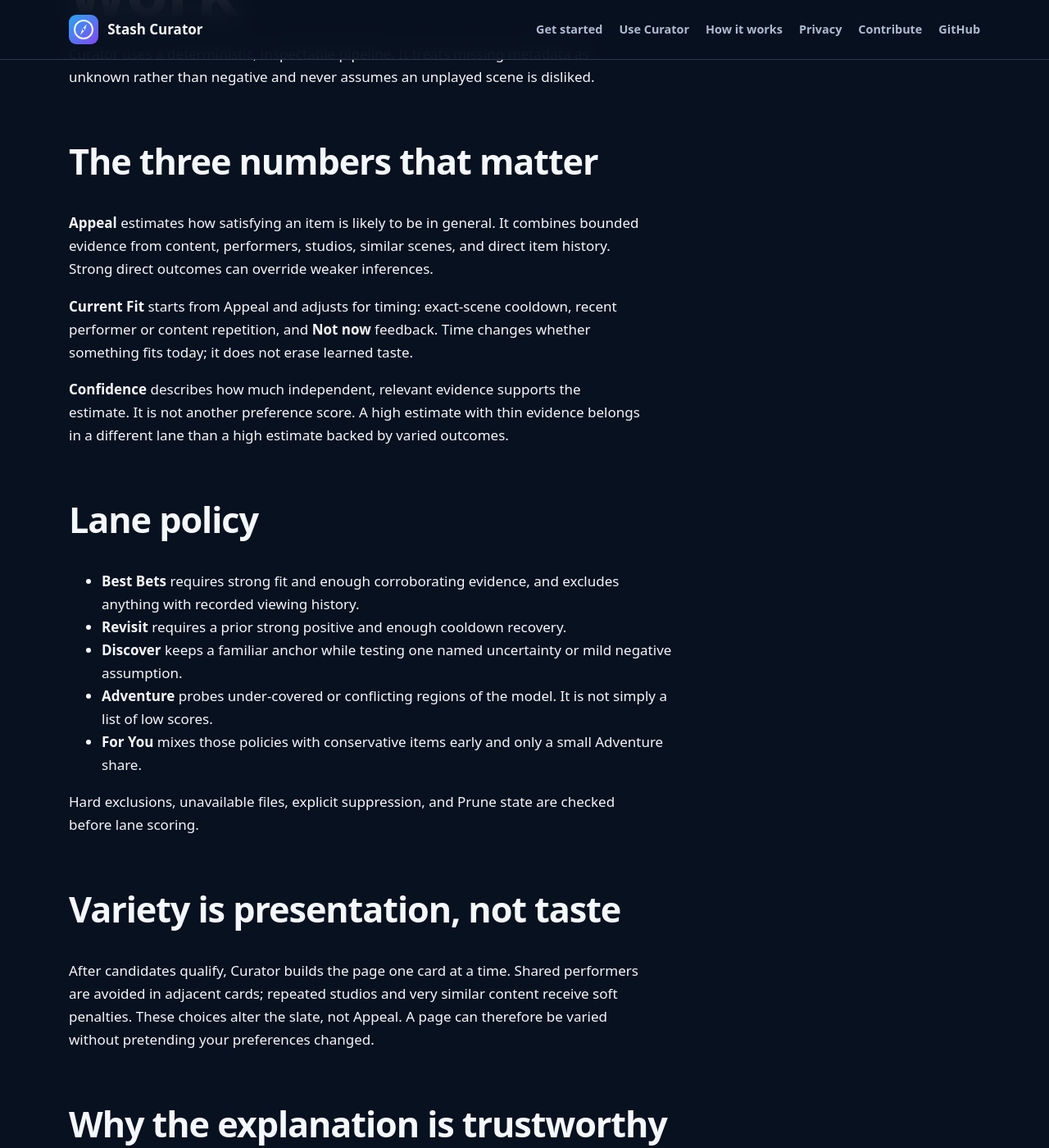
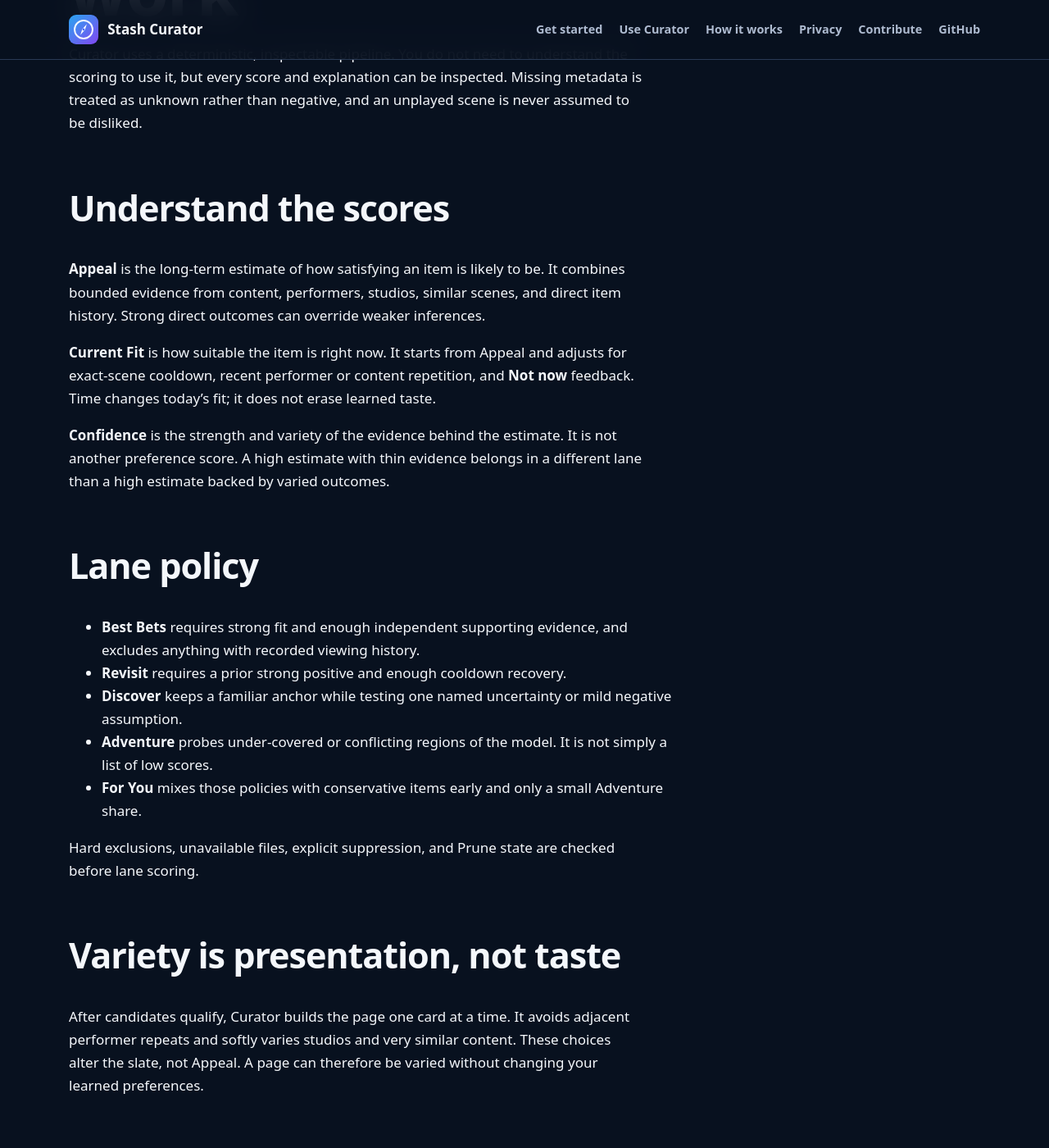
Before and after one commit to mrx-31415/stash-curator, a Jekyll site: the page built from docs/recommendations.md, in a window 1280 px wide and 1400 px high, scrolled down 394 px. Shown: the whole window at 82% size. Built offline with Jekyll 4.4.1, drawn with Linux system fonts in a browser that asks for light colours; some of the changed text lies outside the part shown.

Commit message:
docs: clarify product behavior and onboarding

```diff
--- a/docs/recommendations.md
+++ b/docs/recommendations.md
@@ -5,26 +5,28 @@ permalink: /recommendations/
 
 # How recommendations work
 
-Curator uses a deterministic, inspectable pipeline. It treats missing metadata as
-unknown rather than negative and never assumes an unplayed scene is disliked.
+Curator uses a deterministic, inspectable pipeline. You do not need to understand
+the scoring to use it, but every score and explanation can be inspected. Missing
+metadata is treated as unknown rather than negative, and an unplayed scene is never
+assumed to be disliked.
 
-## The three numbers that matter
+## Understand the scores
 
-**Appeal** estimates how satisfying an item is likely to be in general. It combines
-bounded evidence from content, performers, studios, similar scenes, and direct item
-history. Strong direct outcomes can override weaker inferences.
+**Appeal** is the long-term estimate of how satisfying an item is likely to be. It
+combines bounded evidence from content, performers, studios, similar scenes, and
+direct item history. Strong direct outcomes can override weaker inferences.
 
-**Current Fit** starts from Appeal and adjusts for timing: exact-scene cooldown,
-recent performer or content repetition, and **Not now** feedback. Time changes
-whether something fits today; it does not erase learned taste.
+**Current Fit** is how suitable the item is right now. It starts from Appeal and
+adjusts for exact-scene cooldown, recent performer or content repetition, and **Not
+now** feedback. Time changes today's fit; it does not erase learned taste.
 
-**Confidence** describes how much independent, relevant evidence supports the
-estimate. It is not another preference score. A high estimate with thin evidence
-belongs in a different lane than a high estimate backed by varied outcomes.
+**Confidence** is the strength and variety of the evidence behind the estimate. It is
+not another preference score. A high estimate with thin evidence belongs in a
+different lane than a high estimate backed by varied outcomes.
 
 ## Lane policy
 
-- **Best Bets** requires strong fit and enough corroborating evidence, and excludes
+- **Best Bets** requires strong fit and enough independent supporting evidence, and excludes
   anything with recorded viewing history.
 - **Revisit** requires a prior strong positive and enough cooldown recovery.
 - **Discover** keeps a familiar anchor while testing one named uncertainty or mild
@@ -39,15 +41,15 @@ checked before lane scoring.
 
 ## Variety is presentation, not taste
 
-After candidates qualify, Curator builds the page one card at a time. Shared
-performers are avoided in adjacent cards; repeated studios and very similar content
-receive soft penalties. These choices alter the slate, not Appeal. A page can
-therefore be varied without pretending your preferences changed.
+After candidates qualify, Curator builds the page one card at a time. It avoids
+adjacent performer repeats and softly varies studios and very similar content. These
+choices alter the slate, not Appeal. A page can therefore be varied without changing
+your learned preferences.
 
 ## Why the explanation is trustworthy
 
 Every explanation is planned from reason codes derived from published model evidence.
 Curator derives it when you expand **Why this?**, keeping the recommendation page
-fast. Deterministic prose combines the strongest facts, while the expanded score tree
-exposes the underlying contributions, confidence, timing changes, exploration reason,
-and final lane choice. The wording may vary; the evidence cannot invent new facts.
+fast. The plain-language summary names the strongest facts; the score tree exposes
+the contributions, confidence, timing changes, exploration reason, and final lane.
+The wording may vary, but it cannot invent evidence that is not in the model.
```
Also changed, not shown: docs/getting-started.md (+29 -2 lines), docs/index.md (+25 -18 lines), docs/privacy.md (+10 -5 lines), docs/using-curator.md (+21 -11 lines), README.md.
